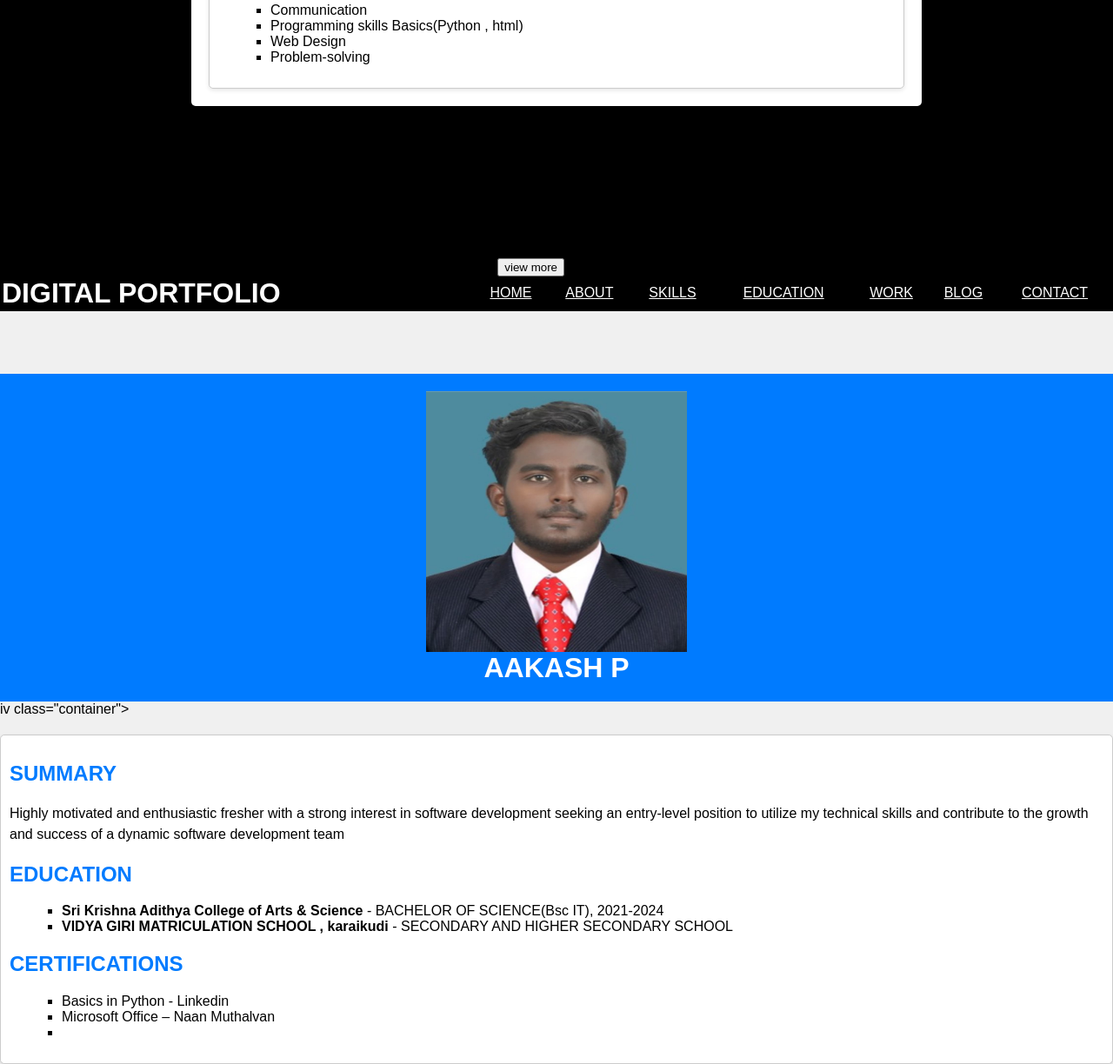
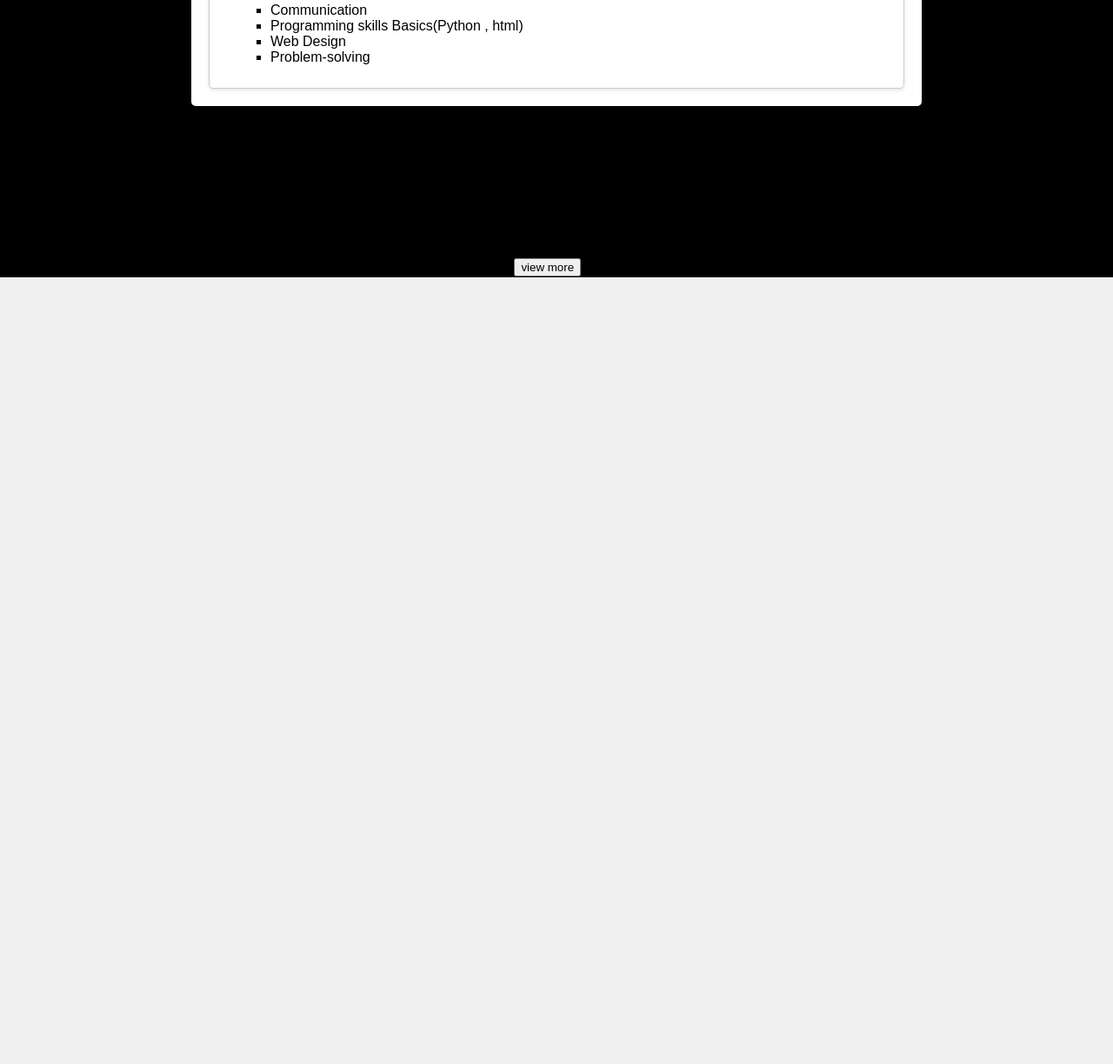
Before and after one commit to AAKASHP01102003/Portfolio, a plain HTML site: page index.html in a window 1280 px wide. Shown: the part 1029-2253 px from the top of the page at 87% size. After the commit the page ends 1348 px from the top, so only its background shows below. Drawn offline with Linux system fonts and the light colour scheme.

Commit message:
Update index.html

```diff
--- a/index.html
+++ b/index.html
@@ -226,55 +226,4 @@ Highly motivated and enthusiastic fresher with a strong interest in software dev
             <form align="center">
             <button>view more</button>
 </body>
-</html>￼Enter<table border="0" width="100%" cellspacing="0" align="center">
-<tr>
-<td> <h1 style="color:white;text-align: left; size:40px">DIGITAL PORTFOLIO</h1> </td>
-
-<td="20%"></td>
-<td> <a href="#" style="color:white"> HOME </a></td>
-<td> <a href="#" style="color:white;">ABOUT </a></td>
-<td> <a href="#" style="color:white">SKILLS</a></td>
-<td> <a href="#" style="color:white">EDUCATION</a></td>
-<td> <a href="#" style="color:white">WORK</a></td>
-<td> <a href="#" style="color:white">BLOG</a></td>
-<td> <a href="#" style="color:white">CONTACT</a></td>
-</ul>
-</tr>
-</table>
-</td>
-</tr>
-</table>
-<br>
-</br>
-<br>
-</br>
-    <header>
-   <img src="Aakash.jpg" align="center" width="300" height="300">
-        <h1>AAKASH P</h1>
-    </header>
-iv class="container">
-        <section class="resume">
-            <h2>SUMMARY</h2>
-            <p>
-Highly motivated and enthusiastic fresher with a strong interest in software development seeking an entry-level position to utilize my technical skills and contribute to the growth and success of a dynamic software development team
-</p>
-
-            <h2>EDUCATION</h2>
-            <ul>
-                <li>
-                    <strong>Sri Krishna Adithya College of Arts & Science  </strong> - BACHELOR OF SCIENCE(Bsc IT), 2021-2024
-                </li>
- 		<li>
-                <strong> VIDYA GIRI MATRICULATION SCHOOL , karaikudi</strong> - SECONDARY AND HIGHER SECONDARY SCHOOL
-	    </li>
-            </ul>
-
-            <h2>CERTIFICATIONS</h2>
-            <ul>
-                <li>
-		Basics in Python  - Linkedin
-		</li>
-		 <li>
-		Microsoft Office – Naan Muthalvan
-		</li>
-		<li>
+</html>￼
```
